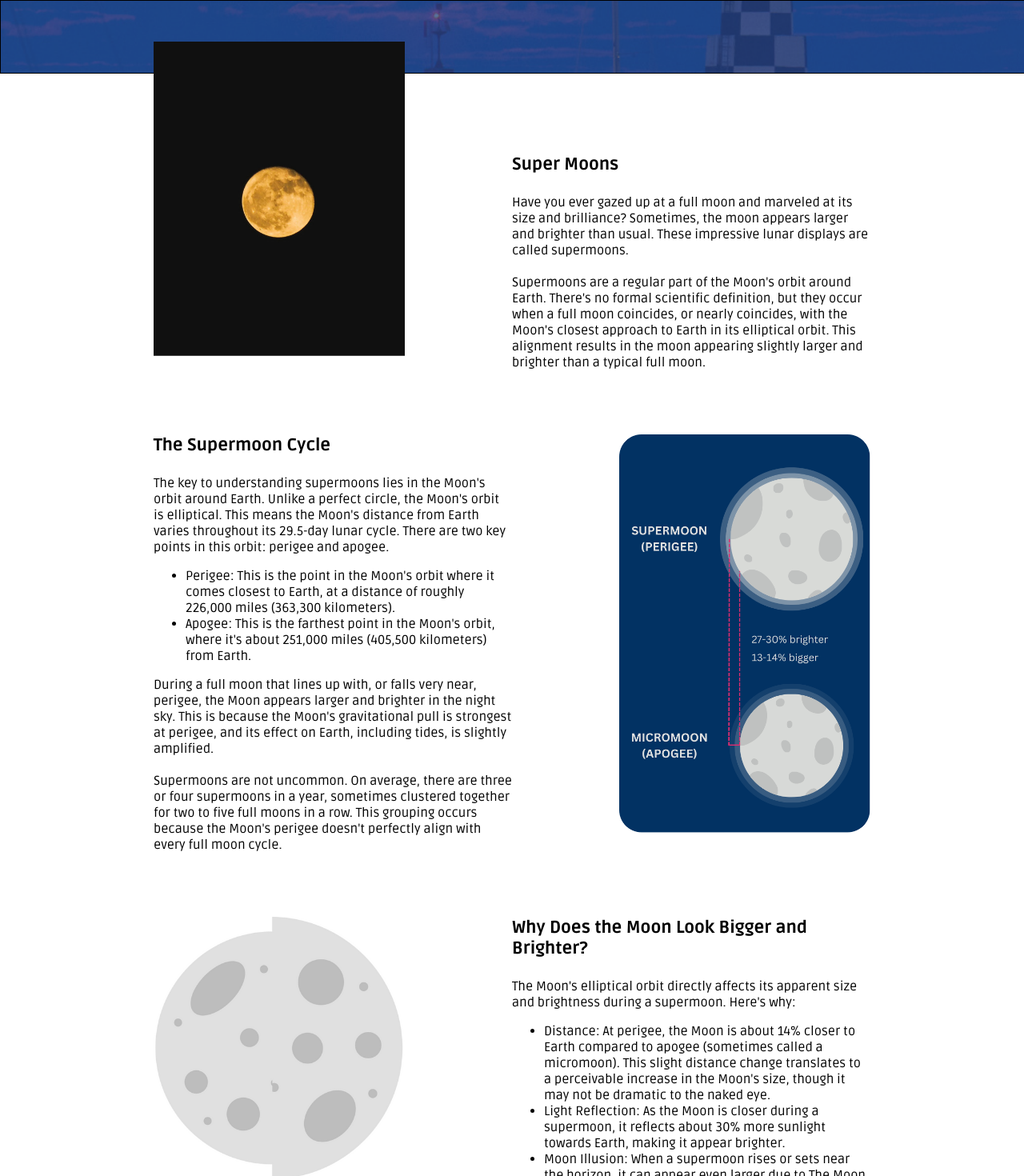
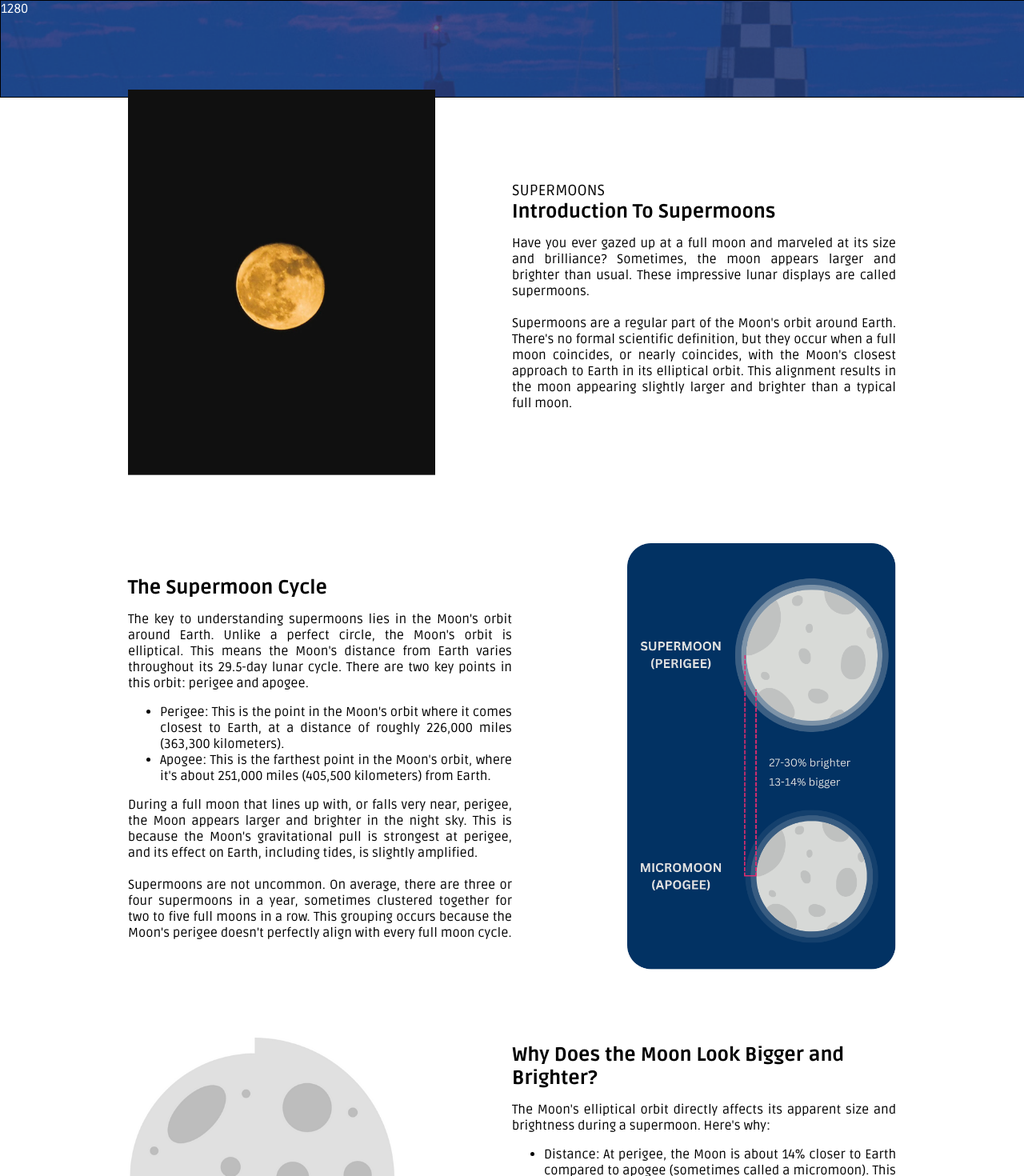
Before and after one commit to amandamcg1/apod, a React (Create React App) app: page /supermoon in a window 1280 px wide. Shown: the top 1470 px of the page at 80% size. Built offline with nearby package versions, Linux system fonts and the light colour scheme; the HTML template or start-up script is replaced by a standard one; a web font is replaced by a local one.

Commit message:
reponsive css added

```diff
--- a/src/components/Supermoon.js
+++ b/src/components/Supermoon.js
@@ -29,9 +29,39 @@ const Supermoon = () => {
     background: '#274689',
   }
 
+  const [width, setWidth] = React.useState(window.innerWidth);
+
+  React.useEffect(() => {
+    const handleResize = () => {
+      setWidth(window.innerWidth);
+    };
+
+    window.addEventListener('resize', handleResize);
+
+    return () => {
+      window.removeEventListener('resize', handleResize);
+    };
+  }, []);
+
   return (
     <div className='supermoonpage'>
-      <div className='supermoon-header'>
+      <div className='supermoon-header' style={{color: 'white'}}>{width}
+        {/* <div
+          className='header-text'
+          style={{
+            width: '75%',
+            height: '80%',
+            margin: 'auto',
+            position: 'relative',
+          }}>
+            <span style={{
+              position: 'absolute',
+              bottom: 0,
+              right: 0,
+              width: '50%',
+              fontSize: '5em'
+            }}> SUPERMOON</span>
+        </div> */}
       </div>
       <div className='supermoon-content'>
         <div className='supermoon-intro'>
@@ -39,7 +69,8 @@ const Supermoon = () => {
             <img src={supermoon} alt='Super Moon' width='100%'/>
           </div>
           <div className='supermoon-intro-content'>
-            <div className='supermoon-heading supermoon-intro-heading'>Super Moons</div>
+            <div className='supermoon-heading-main'>SUPERMOONS</div>
+            <div className='supermoon-heading supermoon-intro-heading'>Introduction To Supermoons</div>
             <div className='supermoon-intro-text'>
               Have you ever gazed up at a full moon and marveled
               at its size and brilliance? Sometimes, the moon
@@ -175,7 +206,7 @@ const Supermoon = () => {
 
 
 
-        <div className='timeline-container' style={{ backgroundColor: '#E22C6F', overflowY: 'auto', height: '600px', }}>
+        <div className='timeline-container' style={{ backgroundColor: '#E22C6F', overflowY: 'auto', height: '900px', marginBottom: '100px' }}>
           <h1 className='timeline-title'>Supermoon Timeline</h1>
           <VerticalTimeline>
             {supermoonArray.map(element => {
--- a/src/components/supermoon.css
+++ b/src/components/supermoon.css
@@ -6,14 +6,14 @@
 @keyframes mymove {
   0% {height: 100vh}
   50% {height: 100vh}
-  100% {height: 90px}
+  100% {height: 120px}
 }
 
 .supermoon-header {
   top: 0;
   left: 0;
   width: 100%;
-  height: 90px;
+  height: 120px;
   border: 1px solid black;
   background-image: url('../images/background.png');
   background-size: cover;
@@ -34,7 +34,7 @@
 }
 
 .supermoon-heading {
-  font-size: 16pt;
+
   font-weight: 800;
   padding-bottom: 25px;
 }
@@ -43,6 +43,9 @@
   margin-top: 80px;
 }
 
+.supermoon-intro-text, .supermoon-cycle-text, .supermoon-bigger-and-brighter-text, .supermoon-special-text {
+  text-align: justify;
+}
 
 
 
@@ -83,41 +86,121 @@ h3 {
 }
 
 
-@media only screen and (max-width: 600px) {
+@media only screen and (max-width: 480px) {
+  .supermoon-heading {
+    padding-bottom: 15px;
+  }
+  .supermoon-heading-main {
+    font-size: 12pt;
+  }
+  .supermoon-heading {
+    font-size: 15pt;
+  }
+  .supermoon-content {
+    width: 90%;
+    margin: auto;
+    font-size: 11pt;
+    margin-top: 40px;
+  }
+
+  /* Supermoon Intro **START** */
   .supermoon-intro {
     display: flex;
-    justify-content: space-between;
-    flex-direction: row-reverse;
-    background-color: lightskyblue;
-  }
-
-  .supermoon-image {
-
+    flex-direction: column-reverse;
   }
 
   .supermoon-intro-text {
+    margin-bottom: 60px;
+  }
+  /* Supermoon Intro **END** */
 
+  /* Supermoon Cycle **START** */
+  .supermoon-cycle {
+    display: flex;
+    flex-direction: column;
+  }
+
+  .supermoon-cycle-text {
+    margin-bottom: 60px;
+  }
+  /* Supermoon Cycle **END** */
+
+  /* Supermoon Bigger and Brighter **START** */
+  .supermoon-bigger-and-brighter {
+    display: flex;
+    flex-direction: column-reverse;
+  }
+
+  .supermoon-bigger-and-brighter-content {
+    margin-bottom: 60px;
   }
 }
 
-@media only screen and (min-width: 600px) {
+@media only screen and (min-width: 480px) and (max-width: 767px) {
+  .supermoon-heading {
+    padding-bottom: 15px;
+  }
+  .supermoon-heading-main {
+    font-size: 12pt;
+  }
+  .supermoon-heading {
+    font-size: 15pt;
+  }
+  .supermoon-content {
+    width: 75%;
+    margin: auto;
+    font-size: 11pt;
+    margin-top: 40px;
+  }
 
+  /* Supermoon Intro **START** */
   .supermoon-intro {
-    /* background-color: lightcoral; */
+    display: flex;
+    flex-direction: column-reverse;
+  }
+
+  .supermoon-intro-text {
+    margin-bottom: 60px;
+  }
+  /* Supermoon Intro **END** */
+
+  /* Supermoon Cycle **START** */
+  .supermoon-cycle {
+    display: flex;
+    flex-direction: column;
+  }
+
+  .supermoon-cycle-text {
+    margin-bottom: 60px;
+  }
+  /* Supermoon Cycle **END** */
+
+  /* Supermoon Bigger and Brighter **START** */
+  .supermoon-bigger-and-brighter {
+    display: flex;
+    flex-direction: column-reverse;
+  }
+
+  .supermoon-bigger-and-brighter-content {
+    margin-bottom: 60px;
   }
 }
 
 @media only screen and (min-width: 768px) {
-
-  .supermoon-intro {
-    /* background-color: lightseagreen; */
+  .supermoon-heading {
+    padding-bottom: 15px;
   }
-}
-
-@media only screen and (min-width: 1200px) {
+  .supermoon-heading-main {
+    font-size: 14pt;
+  }
+  .supermoon-heading {
+    font-size: 15pt;
+  }
   .supermoon-content {
-    width: 70%;
+    width: 80%;
     margin: auto;
+    font-size: 11pt;
+    margin-top: 20px;
   }
 
   /* Supermoon Intro **START** */
@@ -125,16 +208,16 @@ h3 {
     display: flex;
     flex-wrap: nowrap;
     justify-content: space-between;
+    align-items: center;
+
     /* background-color: lightgreen; */
   }
   .supermoon-image {
-    width: 35%;
-    margin-top: -40px;
+    width: 36%;
   }
 
   .supermoon-intro-content {
-    width: 50%;
-    margin-top: 100px;
+    width: 60%;
   }
   /* Supermoon Intro **END** */
 
@@ -142,7 +225,56 @@ h3 {
   .supermoon-cycle {
     display: flex;
     justify-content: space-between;
+    align-items: center;
   }
+
+  .supermoon-cycle-content {
+    width: 60%;
+  }
+
+  .supermoon-perigeeapogee {
+    width: 36%;
+  }
+  /* Supermoon Cycle **END** */
+
+  /* Supermoon Bigger and Brighter **START** */
+  .supermoon-bigger-and-brighter {
+    display: flex;
+    justify-content: space-between;
+    align-items: center;
+  }
+
+  .supermoon-infographic {
+    width: 36%;
+  }
+
+  .supermoon-bigger-and-brighter-content {
+    width: 60%;
+  }
+}
+
+@media only screen and (min-width: 1025px) {
+  .supermoon-heading-main {
+    font-size: 14pt;
+  }
+  .supermoon-heading {
+    font-size: 18pt;
+  }
+  .supermoon-content {
+    width: 75%;
+    font-size: 12pt;
+  }
+  .supermoon-image {
+    width: 40%;
+    margin-top: -30px;
+  }
+
+  .supermoon-intro-content {
+    width: 50%;
+  }
+  /* Supermoon Intro **END** */
+
+  /* Supermoon Cycle **START** */
 
   .supermoon-cycle-content {
     width: 50%;
@@ -154,11 +286,6 @@ h3 {
   /* Supermoon Cycle **END** */
 
   /* Supermoon Bigger and Brighter **START** */
-  .supermoon-bigger-and-brighter {
-    display: flex;
-    justify-content: space-between;
-
-  }
 
   .supermoon-infographic {
     width: 35%;
@@ -168,3 +295,15 @@ h3 {
     width: 50%;
   }
 }
+
+@media only screen and (min-width: 1300px) {
+  .supermoon-heading-main {
+    font-size: 20pt;
+  }
+  .supermoon-heading {
+    font-size: 24pt;
+  }
+  .supermoon-content {
+    font-size: 14pt;
+  }
+}
```
